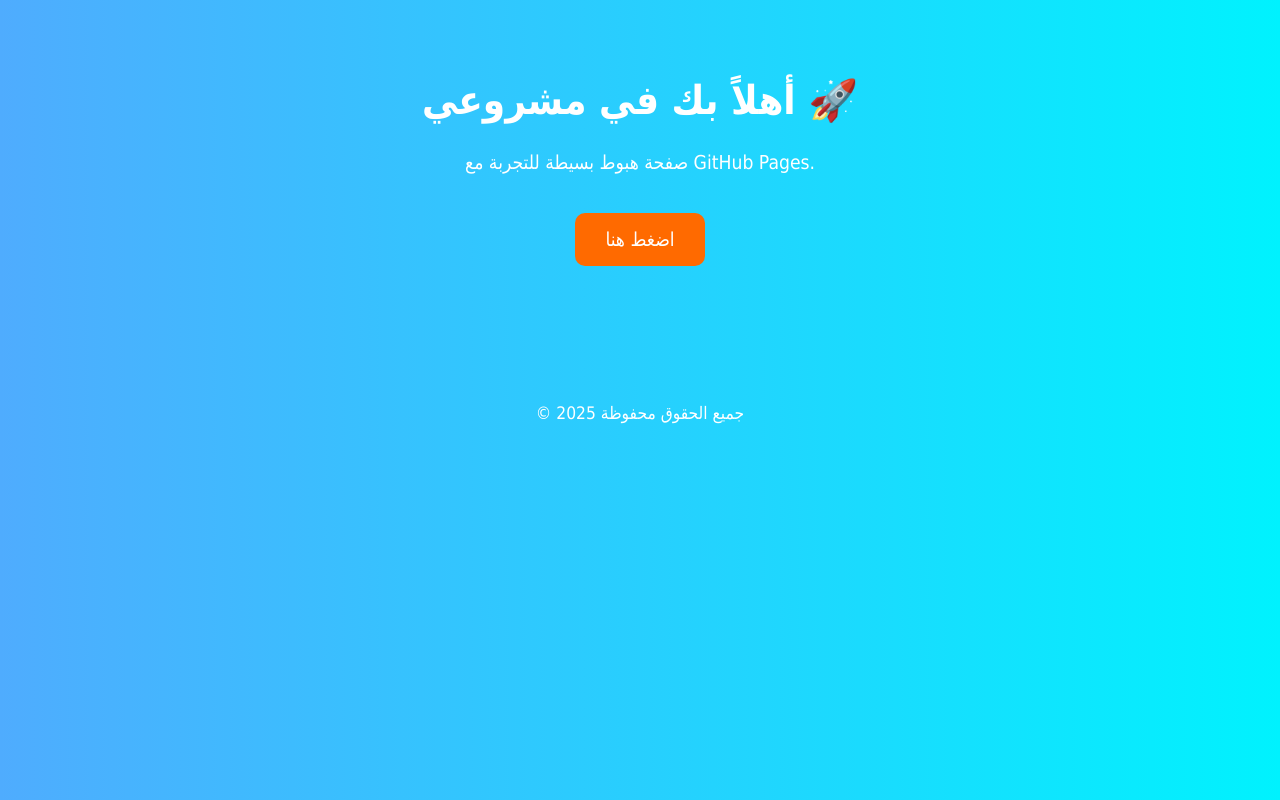
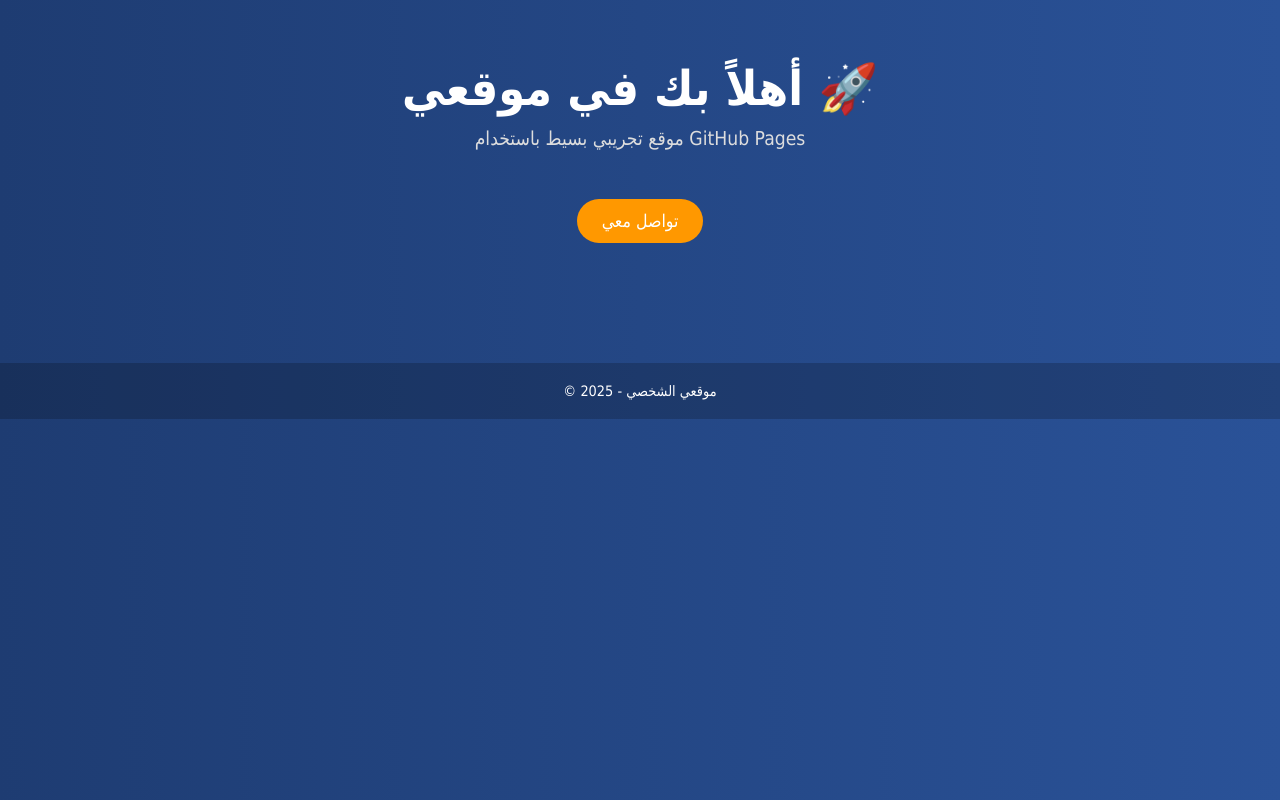
Before and after one commit to youshaa313/landing-page, a plain HTML site: page index.html in a window 1280 px wide. Drawn offline with Linux system fonts and the light colour scheme.

Commit message:
Update index.html

```diff
--- a/index.html
+++ b/index.html
@@ -3,54 +3,58 @@
 <head>
   <meta charset="UTF-8">
   <meta name="viewport" content="width=device-width, initial-scale=1.0">
-  <title>مشروعي</title>
+  <title>موقعي</title>
   <style>
     body {
-      font-family: Tahoma, Arial, sans-serif;
+      margin: 0;
+      font-family: "Tahoma", sans-serif;
+      background: linear-gradient(to right, #1e3c72, #2a5298);
+      color: white;
       text-align: center;
-      background: linear-gradient(to right, #4facfe, #00f2fe);
-      color: white;
-      margin: 0;
-      padding: 0;
     }
     header {
-      padding: 50px 20px;
+      padding: 60px 20px;
     }
-    h1 {
-      font-size: 2.5em;
+    header h1 {
+      font-size: 3em;
+      margin: 0;
     }
-    p {
+    header p {
       font-size: 1.2em;
+      margin-top: 10px;
+      color: #ddd;
     }
-    a.button {
+    .btn {
       display: inline-block;
-      margin-top: 20px;
-      padding: 15px 30px;
-      font-size: 1.2em;
-      color: white;
-      background: #ff6a00;
+      margin-top: 30px;
+      padding: 12px 25px;
+      background: #ff9800;
+      color: #fff;
+      font-size: 1.1em;
       text-decoration: none;
-      border-radius: 10px;
+      border-radius: 25px;
       transition: 0.3s;
     }
-    a.button:hover {
-      background: #ff8800;
+    .btn:hover {
+      background: #e68900;
     }
     footer {
-      margin-top: 50px;
+      margin-top: 60px;
       padding: 20px;
       font-size: 0.9em;
+      background: rgba(0,0,0,0.2);
     }
   </style>
 </head>
 <body>
   <header>
-    <h1>أهلاً بك في مشروعي 🚀</h1>
-    <p>صفحة هبوط بسيطة للتجربة مع GitHub Pages.</p>
-    <a href="#" class="button">اضغط هنا</a>
+    <h1>أهلاً بك في موقعي 🚀</h1>
+    <p>موقع تجريبي بسيط باستخدام GitHub Pages</p>
+    <a href="https://t.me/" class="btn">تواصل معي</a>
   </header>
+
   <footer>
-    <p>© 2025 جميع الحقوق محفوظة</p>
+    © 2025 - موقعي الشخصي
   </footer>
 </body>
 </html>
```
